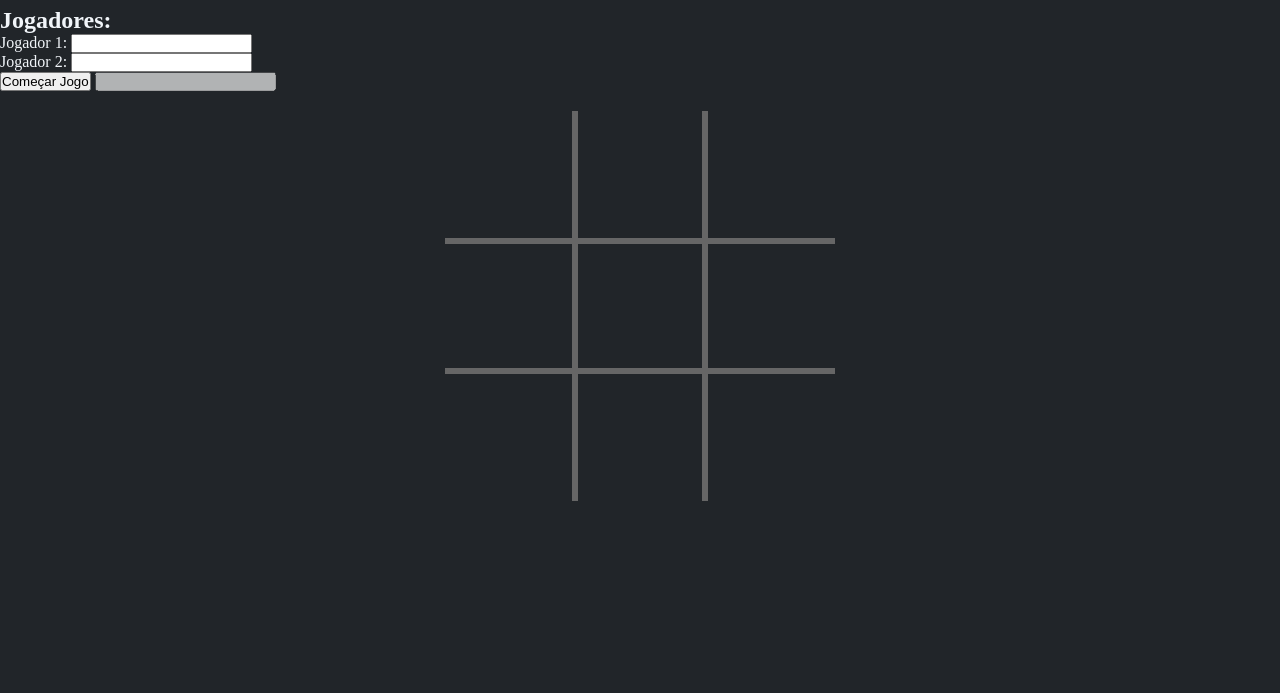
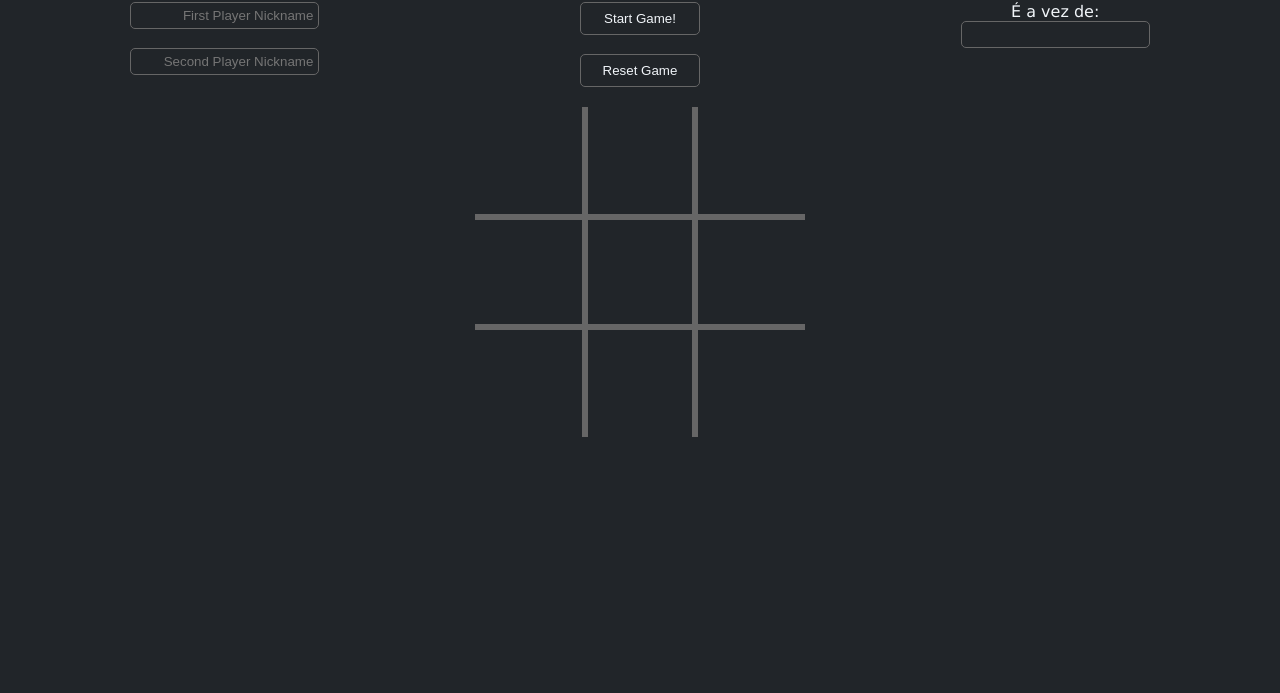
Before and after one commit to leonardokuster/JavaScript, a plain HTML site: page DOM/ex013-jogoDaVelha/index.html in a window 1280 px wide. Shown: the part 107-800 px from the top of the page. Drawn offline with Linux system fonts and the light colour scheme; a web font is replaced by a local one.

Commit message:
tictactoe

```diff
--- a/DOM/ex013-jogoDaVelha/index.html
+++ b/DOM/ex013-jogoDaVelha/index.html
@@ -1,13 +1,13 @@
 <!--
 Construa um jogo tic-tac-toe, conhecido em português como jogo da velha, utilizando HTML, CSS e Javascript. Você pode desenvolver com liberdade, da forma que preferir, mas o jogo precisa atender aos seguintes requisitos:
 
-- Deve ser possível incluir os nomes dos dois jogadores;
-- O nome do jogador da vez deve ser mostrado na tela e alterado a medida que os turnos vão se alternando;
-- Um tabuleiro deve ser mostrado na tela e ser atualizado quando o jogador clicar na região que ele quer marcar;
+
+
+
 - Quando um jogador clicar no tabuleiro deve ser marcado um “X” ou “O” de acordo com o jogador da vez e não deve ser possível clicar naquela região novamente;
 - Quando um jogador ganhar seu nome deve ser mostrado na tela e as regiões da vitória devem ser destacadas de alguma forma;
 - Em caso de empate, uma mensagem de empate deve ser mostrada na tela;
-- Deve ser possível reiniciar o jogo para jogar novamente.
+
 -->
 
 <!DOCTYPE html>
@@ -27,12 +27,11 @@ Construa um jogo tic-tac-toe, conhecido em português como jogo da velha, utiliz
     <main>
 
         <div id="playerInformation">
-            <h2>Jogadores: </h2>
-            <label for="player1">Jogador 1: </label>
-            <input type="text" name="player1" id="player1"> <br>
-            <label for="player2">Jogador 2: </label>
-            <input type="text" name="player2" id="player2"> <br>
-            <button type="submit">Começar Jogo</button>
+            <input type="text" name="player1" id="player1" placeholder="First Player Nickname"> <br>
+            <input type="text" name="player2" id="player2" placeholder="Second Player Nickname">
+            <button id="startGame" type="button">Start Game!</button> <br>
+            <button id="resetGame" type="button">Reset Game</button>
+            <label for="player">É a vez de:</label>
             <input type="text" name="player" id="player" disabled>
         </div>
 
@@ -51,4 +50,4 @@ Construa um jogo tic-tac-toe, conhecido em português como jogo da velha, utiliz
 
     </main>
 </body>
-</html>
+</h
--- a/DOM/ex013-jogoDaVelha/index.js
+++ b/DOM/ex013-jogoDaVelha/index.js
@@ -0,0 +1,12 @@
+
+
+document.querySelectorAll('.charType').forEach(function (pressBtn) {
+    pressBtn.addEventListener('click', function() {
+        const value = pressBtn.dataset.value
+        input.value += value
+    })
+})
+
+document.getElementById('resetGame').addEventListener('click', function() {
+    input.value = ''
+})
--- a/DOM/ex013-jogoDaVelha/style.css
+++ b/DOM/ex013-jogoDaVelha/style.css
@@ -4,7 +4,7 @@
     --bg-color: #212529;
     --border-color: #666;
     --font-color: #f1f5f9;
-    --o-color: #4dc1ff;
+    --o-color: #684dff;
     --x-color: #ff0043;
 }
 
@@ -16,30 +16,61 @@
 body {
     background-color: var(--bg-color);
     color: var(--font-color);
+    font-family: Verdana, Geneva, Tahoma, sans-serif;
 }
 
 header {
     text-align: center;
-    margin: 20px auto;
+    margin: 10px auto 25px auto;
     font-family: 'Saira Stencil One', cursive;
     font-size: 2em;
 }
 
 #playerInformation {
+    height: 95px;
+    display: flex;
+    flex-direction: column;
+    flex-wrap: wrap;
+    align-items: center;
+    align-content: space-around;
+}
+
+div > input {
+    padding: 5px;
+    border: 1px solid;
+    border-radius: 5px;
+    border-color: var(--border-color);
+    background-color: var(--bg-color);
+    color: var(--font-color);
+    text-align: end;
+}
 
 
+#startGame, #resetGame {
+    padding: 8px;
+    width: 120px;
+    border: 1px solid;
+    border-radius: 5px;
+    border-color: var(--border-color);
+    background-color: var(--bg-color);
+    color: var(--font-color);
 }
+
+#startGame:hover, #resetGame:hover {
+    background-color: var(--border-color);
+}
+
 
 #tictactoe {
     display: grid;
-    grid-template-columns: 130px 130px 130px;
-    margin: 20px auto;
+    grid-template-columns: 110px 110px 110px;
+    margin: 10px auto;
     justify-content: center;
 }
 
 .charType {
-    width: 130px;
-    height: 130px;
+    width: 110px;
+    height: 110px;
     background-color: transparent;
 }
 
@@ -103,3 +134,15 @@ header {
     border-bottom: none;
     border-color: var(--border-color);
 }
+
+.charX {
+    color: var(--x-color);
+    font-size: 2em;
+    text-align: center;
+}
+
+.charO {
+    color: var(--o-color);
+    font-size: 2em;
+    text-align: center;
+}
```
